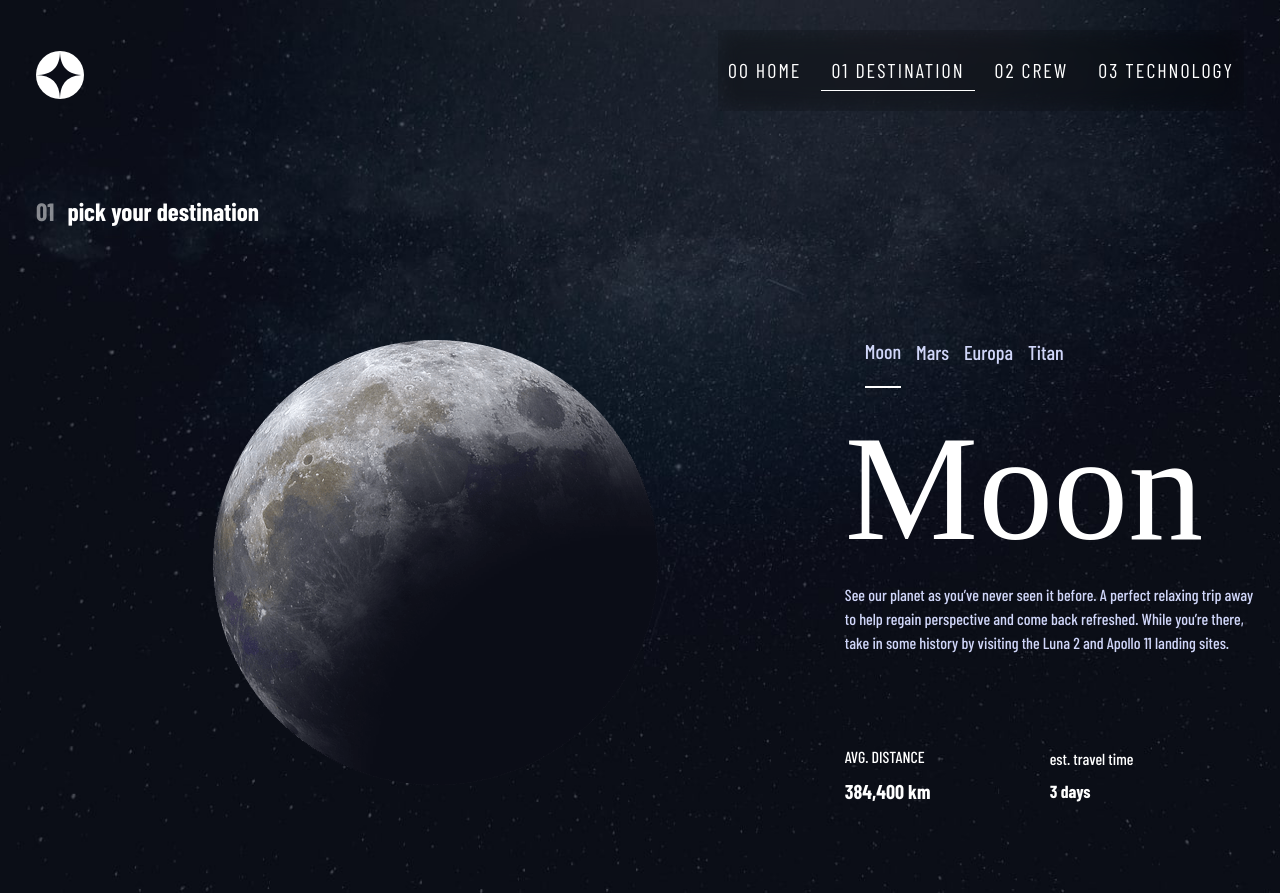
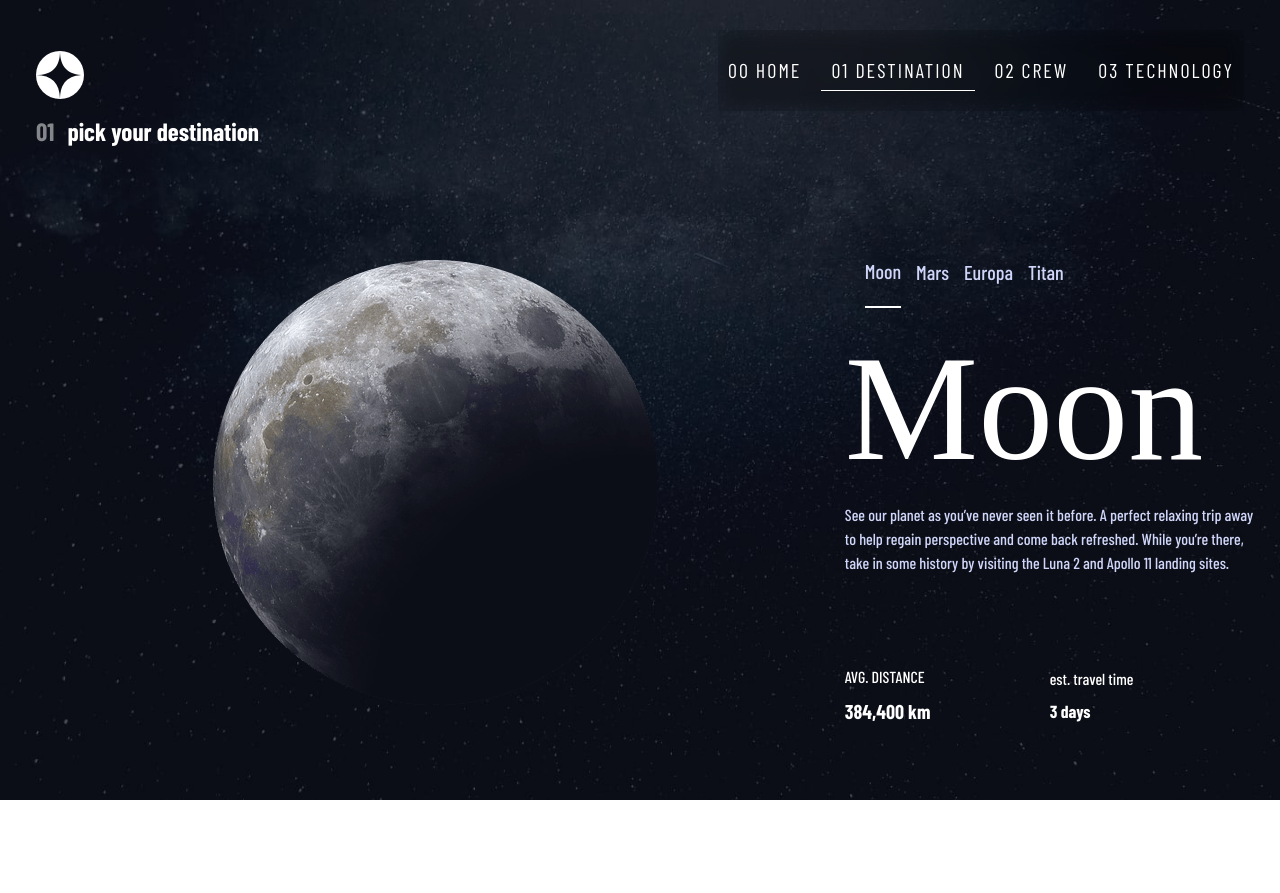
Before and after one commit to agun36/space-tourism-website-main-dev, a React (Vite) app: page /destination in a window 1280 px wide. After the commit the page ends 800 px from the top, so only its background shows below. Built offline with nearby package versions, Linux system fonts and the light colour scheme; a web font is replaced by a local one.

Commit message:
modified destination

```diff
--- a/src/pages/destinationPages.tsx
+++ b/src/pages/destinationPages.tsx
@@ -18,7 +18,7 @@ export const DestinationPages = () => {
             <div className="mt-sm-0 mt-md-5 px-4 col-12 col-lg-12">
                 <Navigation />
             </div>
-            <div className="col-12 col-lg-12 row row-cols-lg-1    flex-lg-colum align-items-center justify-content-md-center   mx-auto my-lg-8 ">
+            <div className="col-12 col-lg-12 row row-cols-lg-1    flex-lg-column align-items-center justify-content-md-center   mx-auto  ">
                 <div className="destination-head  col-12  d-flex justify-content-center justify-content-sm-start justify-content-md-start px-4  d-flex justify-content-center align-items-center">
                     <h1 className="text-white-000 d-flex gap-2"><span className="opacity-50">01</span> pick your destination</h1>
                 </div>
```
